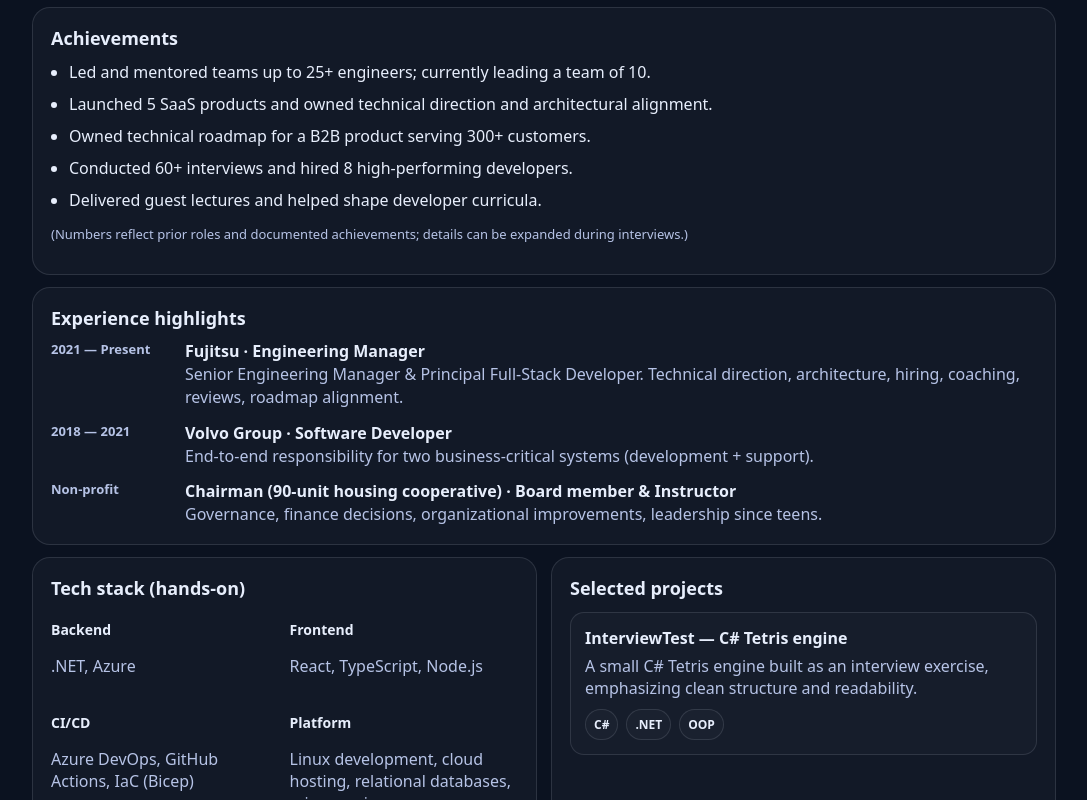
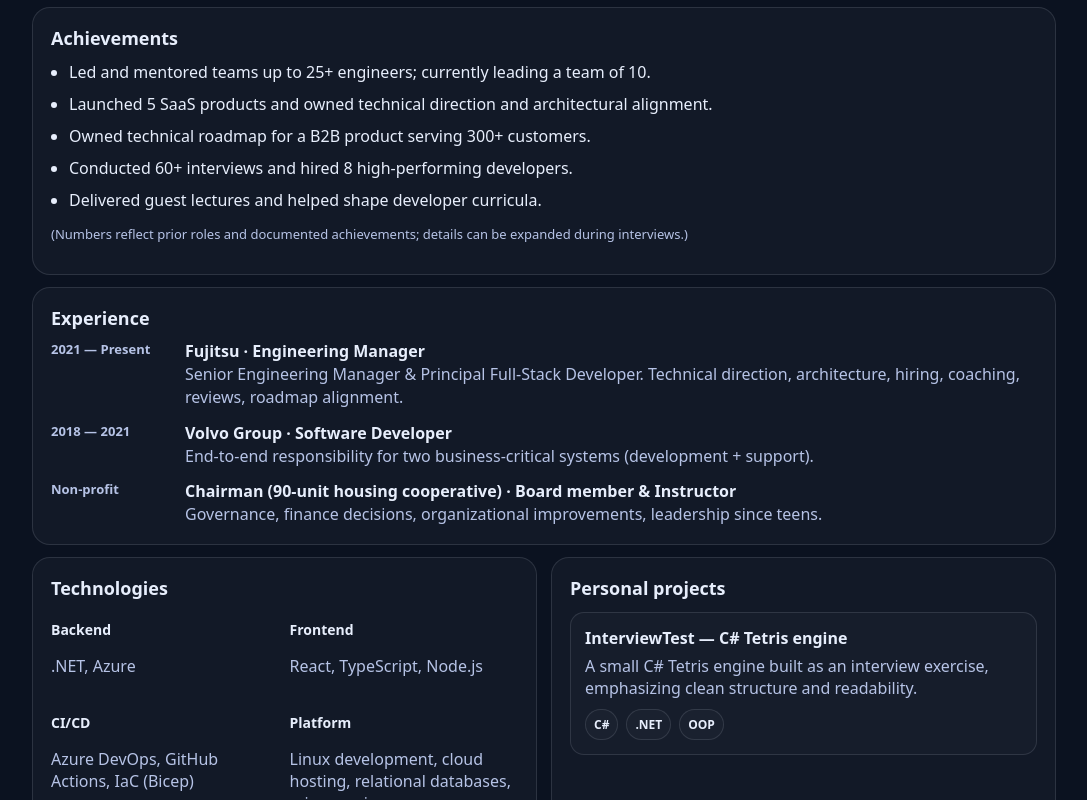
Before and after one commit to AntonLiBerg/AntonLiBerg.github.io, a plain HTML site: page index.html in a window 1280 px wide. Shown: the part 377-1177 px from the top of the page, without its empty margins (96-1183 px from the left). Drawn offline with Linux system fonts and the light colour scheme.

Commit message:
change from feedback

```diff
--- a/index.html
+++ b/index.html
@@ -75,7 +75,7 @@
           </p>
       </section>
       <section class="card">
-        <h2>Experience highlights</h2>
+        <h2>Experience</h2>
         <div class="timeline">
           <div class="titem">
             <div class="twhen">2021 — Present</div>
@@ -105,7 +105,7 @@
 
       <section class="grid two">
         <article class="card">
-          <h2>Tech stack (hands-on)</h2>
+          <h2>Technologies</h2>
           <div class="cols">
             <div>
               <h3>Backend</h3>
@@ -126,7 +126,7 @@
           </div>
         </article>
         <article class="card">
-          <h2>Selected projects</h2>
+          <h2>Personal projects</h2>
           <div class="projects">
             <a class="project" href="https://github.com/AntonLiBerg/InterviewTest">
               <div class="pname">InterviewTest — C# Tetris engine</div>
```
